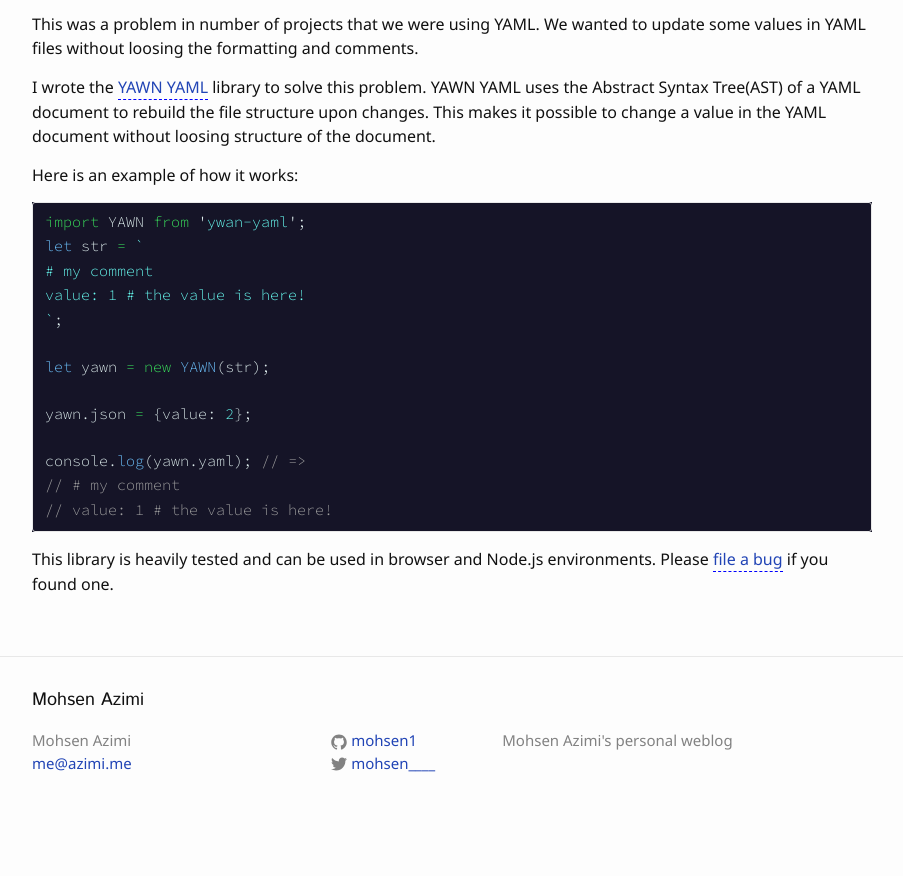
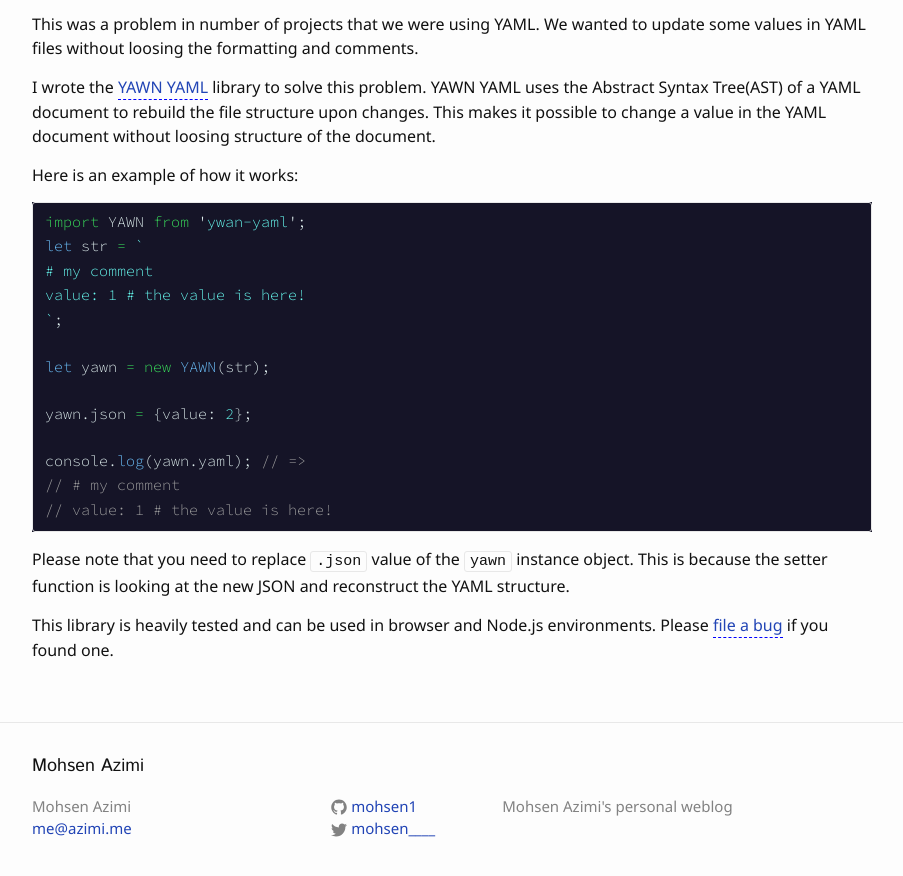
Before and after one commit to mohsen1/mohsen1.github.io, a Jekyll site: the page built from _posts/2015-10-16-yawn-yaml.markdown, in a window 1280 px wide and 900 px high, scrolled down 617 px. Shown: the top 876 px of the window, without its empty margins (188-1091 px from the left). Built offline with Jekyll 4.4.1, drawn with Linux system fonts in a browser that asks for light colours; some web fonts are replaced; before the commit the page ends 1451 px from its top, so only the background shows below that.

Commit message:
Some touchups for Jekyll 3.0

```diff
--- a/_config.yml
+++ b/_config.yml
@@ -9,6 +9,3 @@
 
 # Build settings
 markdown: kramdown
-kramdown:
-  input: GFM
-highlighter: pygments
--- a/_posts/2015-10-16-yawn-yaml.markdown
+++ b/_posts/2015-10-16-yawn-yaml.markdown
@@ -44,4 +44,6 @@
 // value: 1 # the value is here!
 {% endhighlight %}
 
+Please note that you need to replace `.json` value of the `yawn` instance object. This is because the setter function is looking at the new JSON and reconstruct the YAML structure.
+
 This library is heavily tested and can be used in browser and Node.js environments. Please [file a bug](https://github.com/mohsen1/yawn-yaml/issues) if you found one.
```
